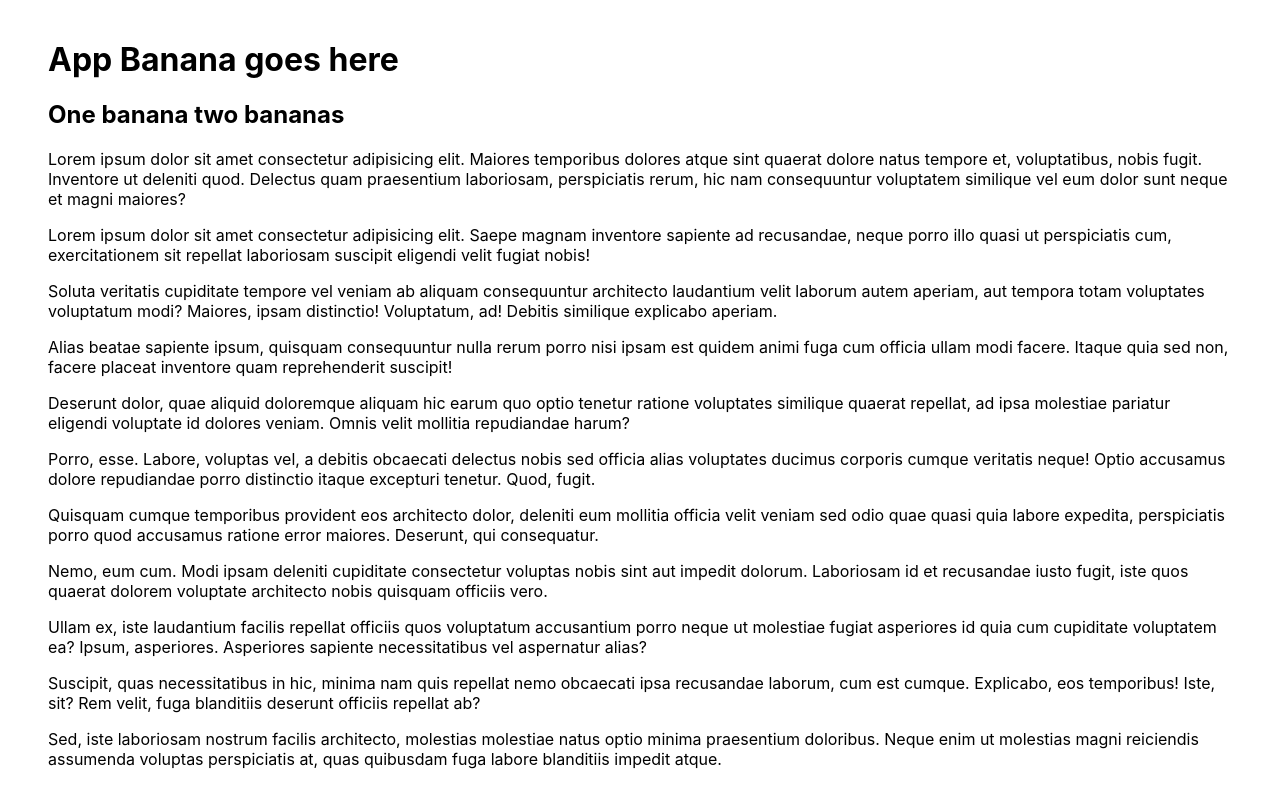
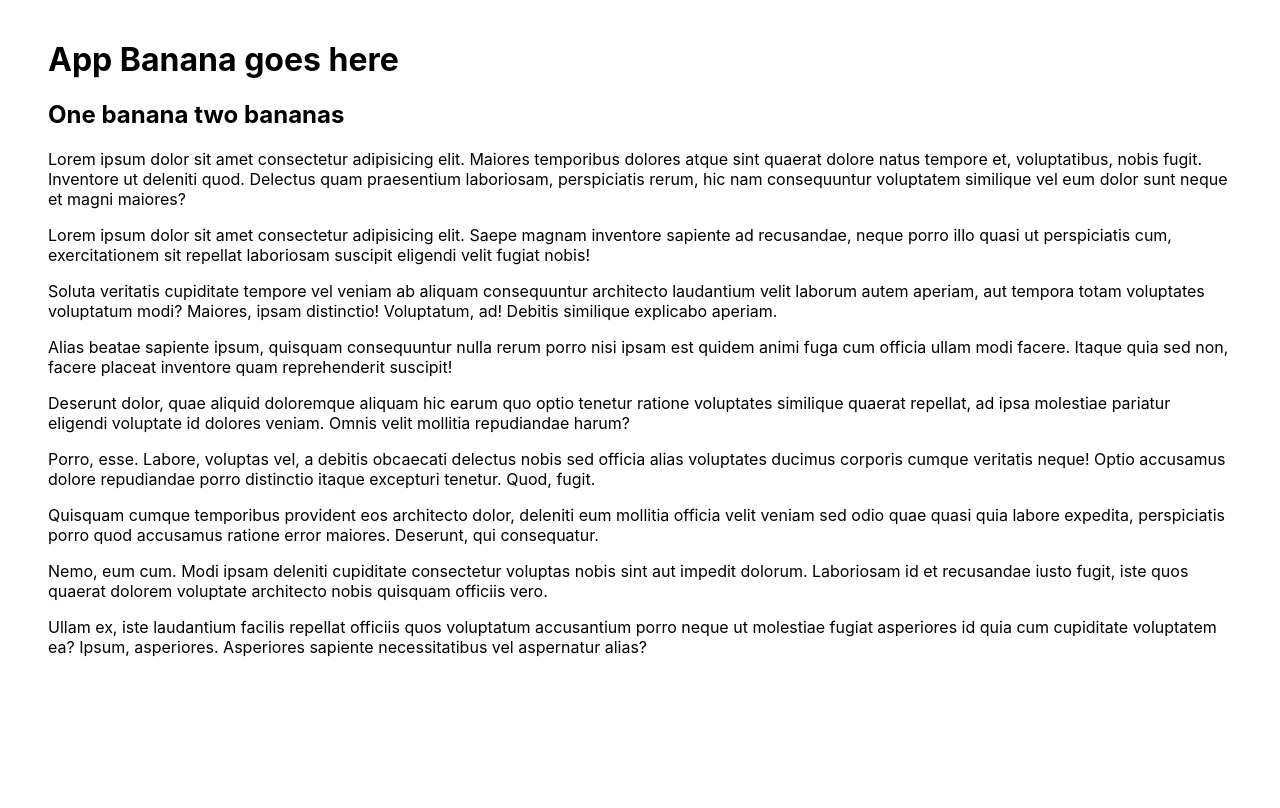
Before and after one commit to vietan0/quizzical-sike, a React (Create React App) app: page / in a window 1280 px wide. Built offline with nearby package versions, Linux system fonts and the light colour scheme.

Commit message:
Delete a paragraph

```diff
--- a/src/App.js
+++ b/src/App.js
@@ -52,16 +52,6 @@ export default function App() {
 				porro neque ut molestiae fugiat asperiores id quia cum cupiditate voluptatem ea?
 				Ipsum, asperiores. Asperiores sapiente necessitatibus vel aspernatur alias?
 			</p>
-			<p>
-				Suscipit, quas necessitatibus in hic, minima nam quis repellat nemo obcaecati ipsa
-				recusandae laborum, cum est cumque. Explicabo, eos temporibus! Iste, sit? Rem velit,
-				fuga blanditiis deserunt officiis repellat ab?
-			</p>
-			<p>
-				Sed, iste laboriosam nostrum facilis architecto, molestias molestiae natus optio
-				minima praesentium doloribus. Neque enim ut molestias magni reiciendis assumenda
-				voluptas perspiciatis at, quas quibusdam fuga labore blanditiis impedit atque.
-			</p>
 		</>
 	);
 }
```
